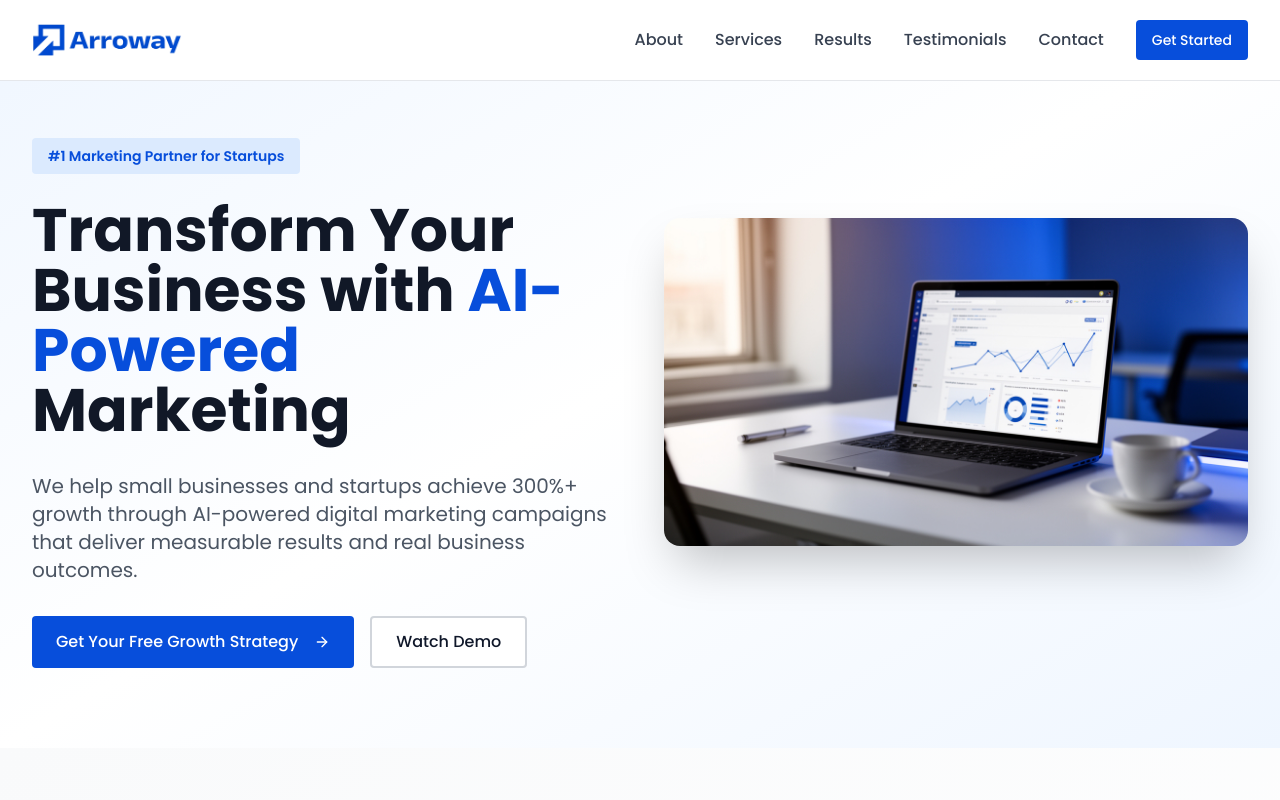
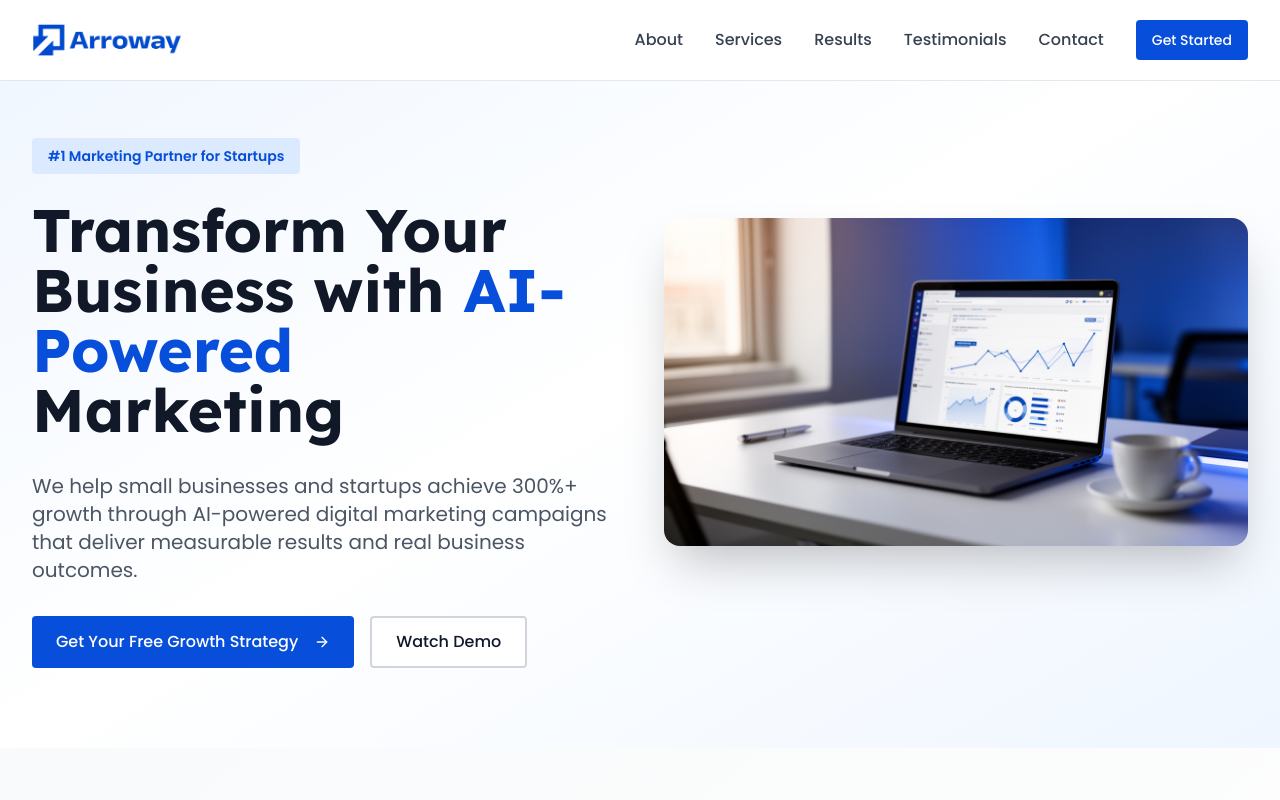
Before and after one commit to arrowaydigital/Arroway, a React (Vite) app: page / in a window 1280 px wide. Shown: the top 800 px of the page. Built offline with nearby package versions, Linux system fonts and the light colour scheme.

Commit message:
Update HeroSection.tsx

```diff
--- a/src/components/features/HeroSection.tsx
+++ b/src/components/features/HeroSection.tsx
@@ -37,6 +37,7 @@ export function HeroSection() {
               animate={{ opacity: 1, y: 0 }}
               transition={{ delay: 0.3, duration: 0.5 }}
               className="text-3xl sm:text-4xl md:text-5xl lg:text-6xl font-bold text-gray-900 leading-tight"
+              style={{ fontFamily: "'Lexend', sans-serif" }}
             >
               Transform Your Business with{" "}
               <span className="text-[#074edb]">AI-Powered</span> Marketing
```
